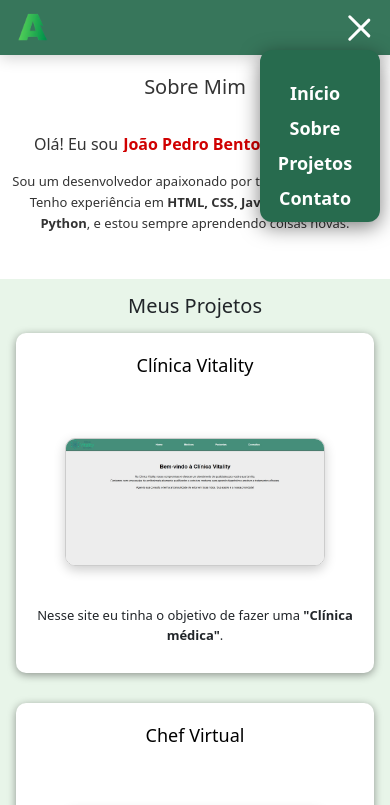
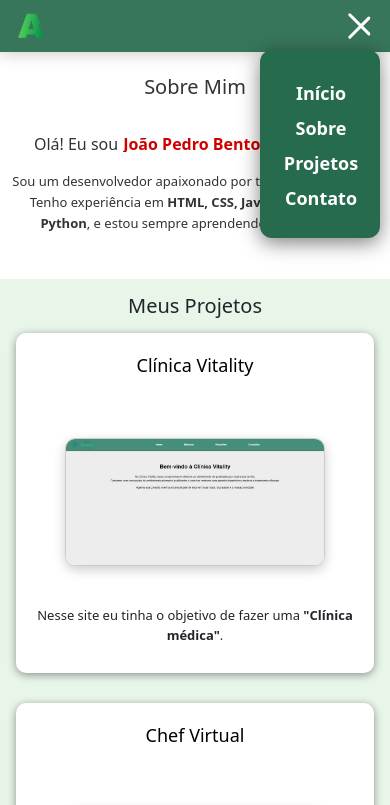
Before and after one commit to joaobent/Portfolio, a plain HTML site: page index.html in a window 390 px wide. Both pictures are taken after a click on the element 360 px from the left and 27 px from the top of the page. Shown: the top 805 px of the page. Drawn offline with nearby package versions, Linux system fonts and the light colour scheme; a script that the page names is missing.

Commit message:
arrumei o header responsivo

```diff
--- a/style.css
+++ b/style.css
@@ -508,18 +508,24 @@ button[type="submit"]:hover {
   }
 
   .header img {
-    height: 35px; /* Reduz tamanho do logo */
+    height: 32px; /* Reduz tamanho do logo */
   }
 
   .nav {
     top: 50px; /* Ajusta posição do menu dropdown */
     width: 120px; /* Reduz largura do menu */
     right: 10px;
+    margin: auto;
+
+
   }
 
   .nav ul {
-    font-size: 14px; /* Reduz tamanho da fonte do menu */
+    display: flex; /* Reduz tamanho da fonte do menu */
     gap: 8px;
+    margin-left: 12px;
+    margin-bottom: 16px;
+
   }
   nav a:hover {
     color: #000000;
```
